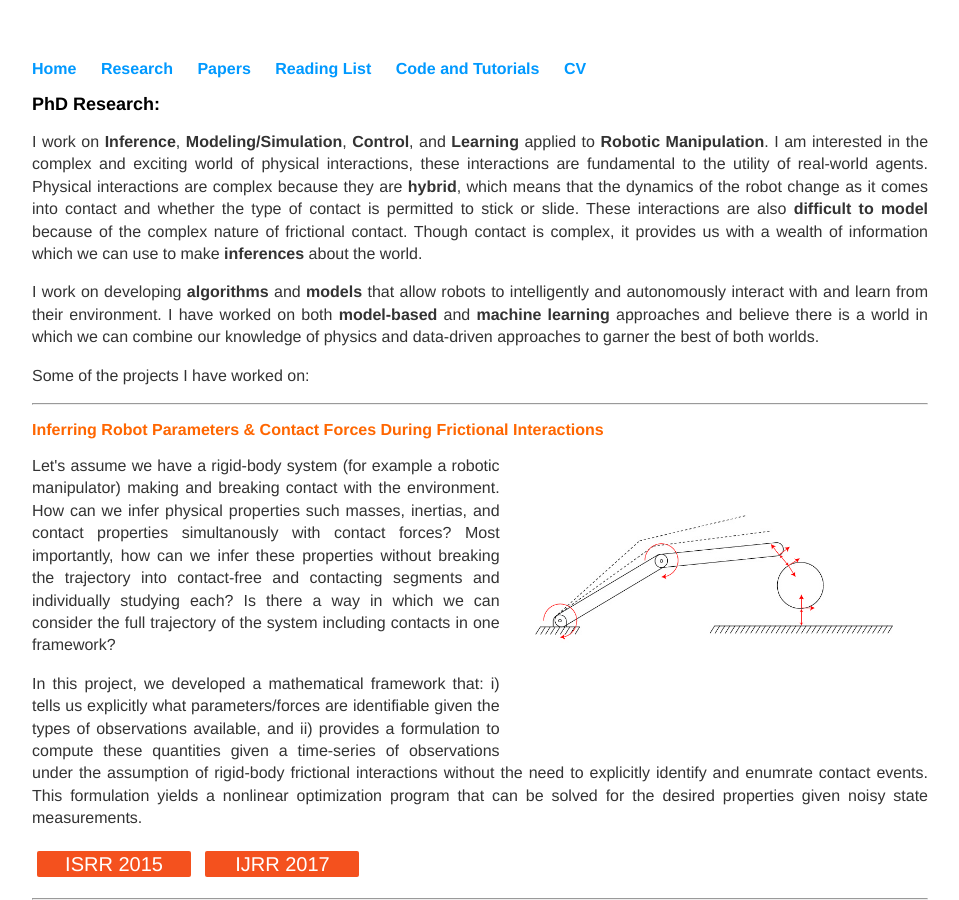
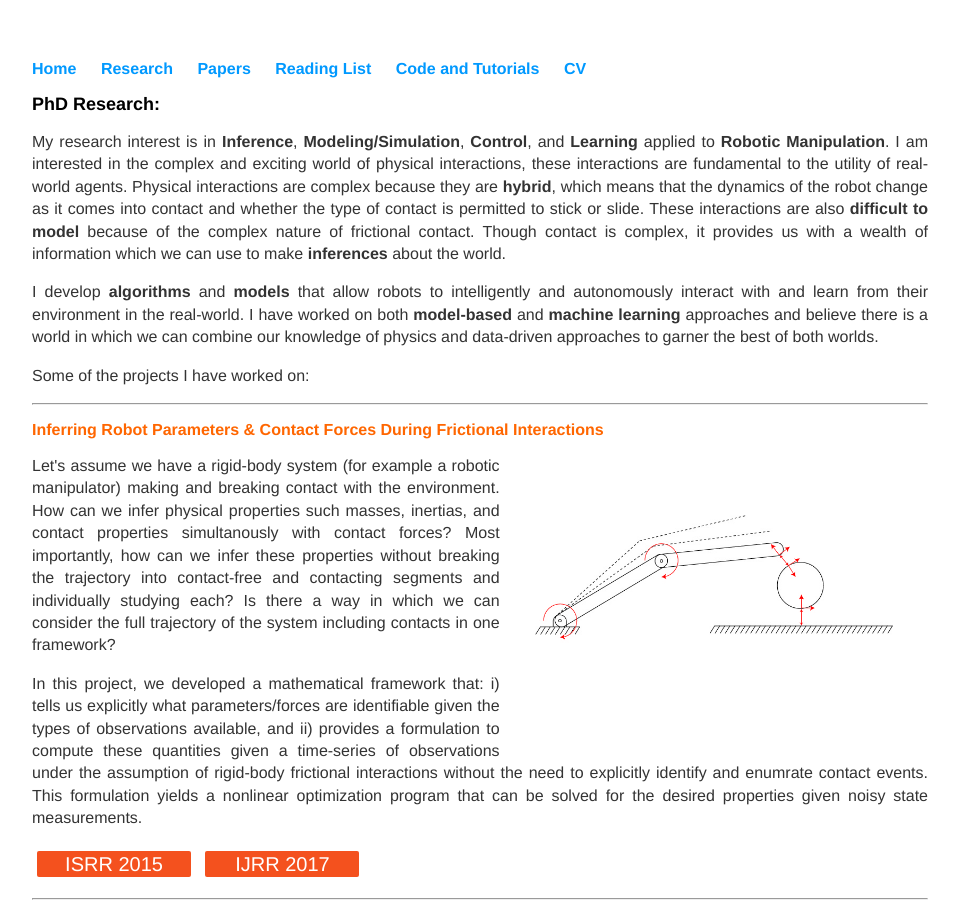
Before and after one commit to Nima-Fazeli/Nima-Fazeli.github.io, a Jekyll site: the page built from research/research.md, in a window 1280 px wide and 900 px high. Shown: the whole window, without its empty margins (160-1119 px from the left). Built offline with Jekyll 4.4.1, drawn with Linux system fonts in a browser that asks for light colours.

Commit message:
edited wording on intro

```diff
--- a/research/research.md
+++ b/research/research.md
@@ -11,11 +11,11 @@
   </h2>
 
   <p>
-		I work on <strong>Inference</strong>, <strong>Modeling/Simulation</strong>, <strong>Control</strong>, and <strong>Learning</strong> applied to <strong>Robotic Manipulation</strong>. I am interested in the complex and exciting world of physical interactions, these interactions are fundamental to the utility of real-world agents. Physical interactions are complex because they are <strong>hybrid</strong>, which means that the dynamics of the robot change as it comes into contact and whether the type of contact is permitted to stick or slide. These interactions are also <strong>difficult to model</strong> because of the complex nature of frictional contact. Though contact is complex, it provides us with a wealth of information which we can use to make <strong>inferences</strong> about the world.
+		My research interest is in <strong>Inference</strong>, <strong>Modeling/Simulation</strong>, <strong>Control</strong>, and <strong>Learning</strong> applied to <strong>Robotic Manipulation</strong>. I am interested in the complex and exciting world of physical interactions, these interactions are fundamental to the utility of real-world agents. Physical interactions are complex because they are <strong>hybrid</strong>, which means that the dynamics of the robot change as it comes into contact and whether the type of contact is permitted to stick or slide. These interactions are also <strong>difficult to model</strong> because of the complex nature of frictional contact. Though contact is complex, it provides us with a wealth of information which we can use to make <strong>inferences</strong> about the world.
 	</p>
 
   <p>
-		I work on developing <strong>algorithms</strong> and <strong>models</strong> that allow robots to intelligently and autonomously interact with and learn from their environment. I have worked on both <strong>model-based</strong> and <strong>machine learning</strong> approaches and believe there is a world in which we can combine our knowledge of physics and data-driven approaches to garner the best of both worlds.
+		I develop <strong>algorithms</strong> and <strong>models</strong> that allow robots to intelligently and autonomously interact with and learn from their environment in the real-world. I have worked on both <strong>model-based</strong> and <strong>machine learning</strong> approaches and believe there is a world in which we can combine our knowledge of physics and data-driven approaches to garner the best of both worlds.
 	</p>
 
   <p>
```
